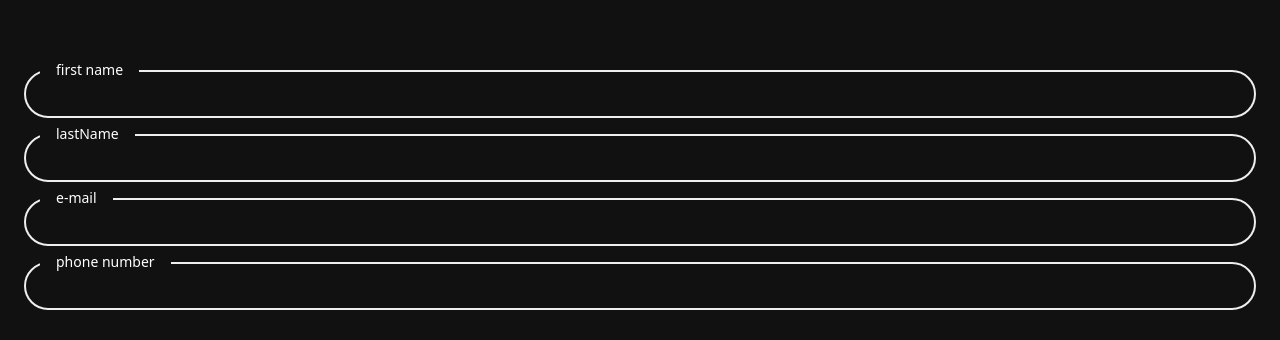
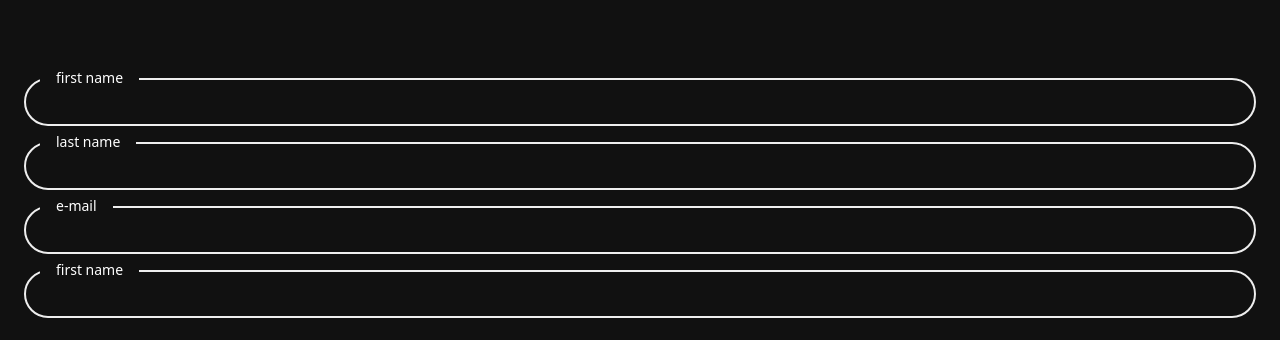
Before and after one commit to github-amirhossein/simple-dev-blog, a React (Vite) app: page /join in a window 1280 px wide. Shown: the part 131-471 px from the top of the page. Built offline with nearby package versions, Linux system fonts and the light colour scheme.

Commit message:
refactor Join page(form), modify some style for it and update validation

```diff
--- a/src/components/Header.jsx
+++ b/src/components/Header.jsx
@@ -33,10 +33,7 @@ export default function Header() {
         />
         <span className='text-yellow'>Code Club</span>
 
-        <Hamburger onToggle={handleToggleMenu} duration={0.8} />
-        {/* <button className='p-2' onClick={handleToggleMenu}>
-          <IconMenu />
-        </button> */}
+        <Hamburger onToggle={handleToggleMenu} duration={0.8} size={30} />
       </header>
 
       <Navbar className={isMenuOpen ? 'translate-y-0' : '-translate-y-full'} />
--- a/src/pages/Home.jsx
+++ b/src/pages/Home.jsx
@@ -1,10 +1,17 @@
 import SectionStart from './../components/SectionStart';
 import SectionMembers from './../components/SectionMembers';
+import { useState } from 'react';
 
 export default function Home() {
+  const [signedUsers, setSigendUsers] = useState([]);
+
+  function handleAddSignedUser(user) {
+    setSigendUsers((users) => [...users, user]);
+  }
+
   return (
     <>
-      <SectionStart />
+      <SectionStart onAddSignedUser={handleAddSignedUser} />
       <SectionMembers />
     </>
   );
--- a/src/pages/Join.jsx
+++ b/src/pages/Join.jsx
@@ -5,14 +5,38 @@ export default function Join() {
   const [lastName, setLastName] = useState('');
   const [email, setEmail] = useState('');
   const [phoneNumber, setPhoneNumber] = useState('');
-  const [responseText, setResponseText] = useState('');
+
+  const [firstNameError, setFirstNameError] = useState(null);
+  const [lastNameError, setLastNameError] = useState(null);
+  const [emailError, setEmailError] = useState(null);
+  const [phoneNumberError, setPhoneNumberError] = useState(null);
 
   function handleSubmit(e) {
     e.preventDefault();
 
-    if (!email.includes('@')) return setResponseText('email is incorrect');
-    if (phoneNumber.length !== 11)
-      return setResponseText('phone number should have 11 character');
+    firstName
+      ? setFirstNameError(null)
+      : setFirstNameError('first name should be filled');
+
+    lastName
+      ? setLastNameError(null)
+      : setLastNameError('last name should be filled');
+
+    email.includes('@')
+      ? setEmailError(null)
+      : setEmailError('email should have @ sign');
+
+    phoneNumber.length === 11
+      ? setPhoneNumberError(null)
+      : setPhoneNumberError('phone number should have 11 character');
+
+    if (
+      !firstName ||
+      !lastName ||
+      !email.includes('@') ||
+      phoneNumber.length !== 11
+    )
+      return;
 
     const userData = {
       firstName,
@@ -39,6 +63,7 @@ export default function Join() {
     }
 
     // postUserData function need to invoke here with real api endpoint!
+    postUserData;
   }
 
   return (
@@ -48,82 +73,81 @@ export default function Join() {
         onSubmit={handleSubmit}
         className='grid grid-cols-1 gap-4'
       >
-        <div className='relative grid grid-cols-3'>
-          <label
-            className='absolute top-0 left-4 -translate-y-1/2 bg-black px-4 text-sm'
-            htmlFor='firstName'
-          >
-            first name
-          </label>
-          <input
-            className='col-span-3 bg-black border-2 border-light py-2 px-4 rounded-full text-xl'
-            type='text'
-            id='firstName'
-            name='firstName'
-            value={firstName}
-            onChange={(e) => setFirstName(e.target.value)}
+        <InputJoin
+          state={firstName}
+          setterFunction={setFirstName}
+          label='first name'
+          id='first-name'
+          errorState={firstNameError}
         />
-        </div>
 
-        <div className='relative grid grid-cols-3'>
-          <label
-            className='absolute top-0 left-4 -translate-y-1/2 bg-black px-4 text-sm'
-            htmlFor='lastName'
-          >
-            lastName
-          </label>
-          <input
-            className='col-span-3 bg-black border-2 border-light py-2 px-4 rounded-full text-xl'
-            type='text'
-            id='lastName'
-            name='last name'
-            value={lastName}
-            onChange={(e) => setLastName(e.target.value)}
+        <InputJoin
+          state={lastName}
+          setterFunction={setLastName}
+          label='last name'
+          id='last-name'
+          errorState={lastNameError}
         />
-        </div>
 
-        <div className='relative grid grid-cols-3'>
-          <label
-            className='absolute top-0 left-4 -translate-y-1/2 bg-black px-4 text-sm'
-            htmlFor='email'
-          >
-            e-mail
-          </label>
-          <input
-            className='col-span-3 bg-black border-2 border-light py-2 px-4 rounded-full text-xl'
+        <InputJoin
+          state={email}
+          setterFunction={setEmail}
           type='email'
-            id='email'
-            name='email'
-            value={email}
-            onChange={(e) => setEmail(e.target.value)}
+          label='e-mail'
+          id='user-email'
+          errorState={emailError}
         />
-        </div>
 
-        <div className='relative grid grid-cols-3'>
-          <label
-            className='absolute top-0 left-4 -translate-y-1/2 bg-black px-4 text-sm'
-            htmlFor='phoneNumber'
-          >
-            phone number
-          </label>
-          <input
-            className='col-span-3 bg-black border-2 border-light py-2 px-4 rounded-full text-xl'
+        <InputJoin
+          state={phoneNumber}
+          setterFunction={setPhoneNumber}
           type='tel'
-            id='phoneNumber'
-            name='phoneNumber'
-            value={phoneNumber}
-            onChange={(e) => setPhoneNumber(Number(e.target.value))}
+          label='first name'
+          id='first-name'
+          errorState={phoneNumberError}
         />
-        </div>
 
         <input
           type='submit'
           value='submit'
           className='block mx-auto border-2 border-yellow py-2 w-40 text-center rounded-full my-4'
         />
-
-        <p className='text-[#ff0000] text-center'>{responseText}</p>
       </form>
     </section>
   );
 }
+
+function InputJoin({
+  state,
+  setterFunction,
+  type = 'text',
+  label,
+  id,
+  errorState,
+}) {
+  return (
+    <div className='relative grid grid-cols-1'>
+      <label
+        className='absolute top-0 left-4 -translate-y-1/2 bg-white dark:bg-black px-4 text-sm'
+        htmlFor={id}
+      >
+        {label}
+      </label>
+
+      <input
+        className='bg-white dark:bg-black border-2 border-gray dark:border-light py-2 px-4 rounded-full text-xl'
+        type={type}
+        id={id}
+        name='last name'
+        value={state}
+        onChange={(e) => setterFunction(e.target.value)}
+      />
+
+      {errorState && <ErrorText>{errorState}</ErrorText>}
+    </div>
+  );
+}
+
+function ErrorText({ children }) {
+  return <p className='text-[#ff0000]'>{children}</p>;
+}
```
Lines whose indentation alone changed are shown as unchanged.
